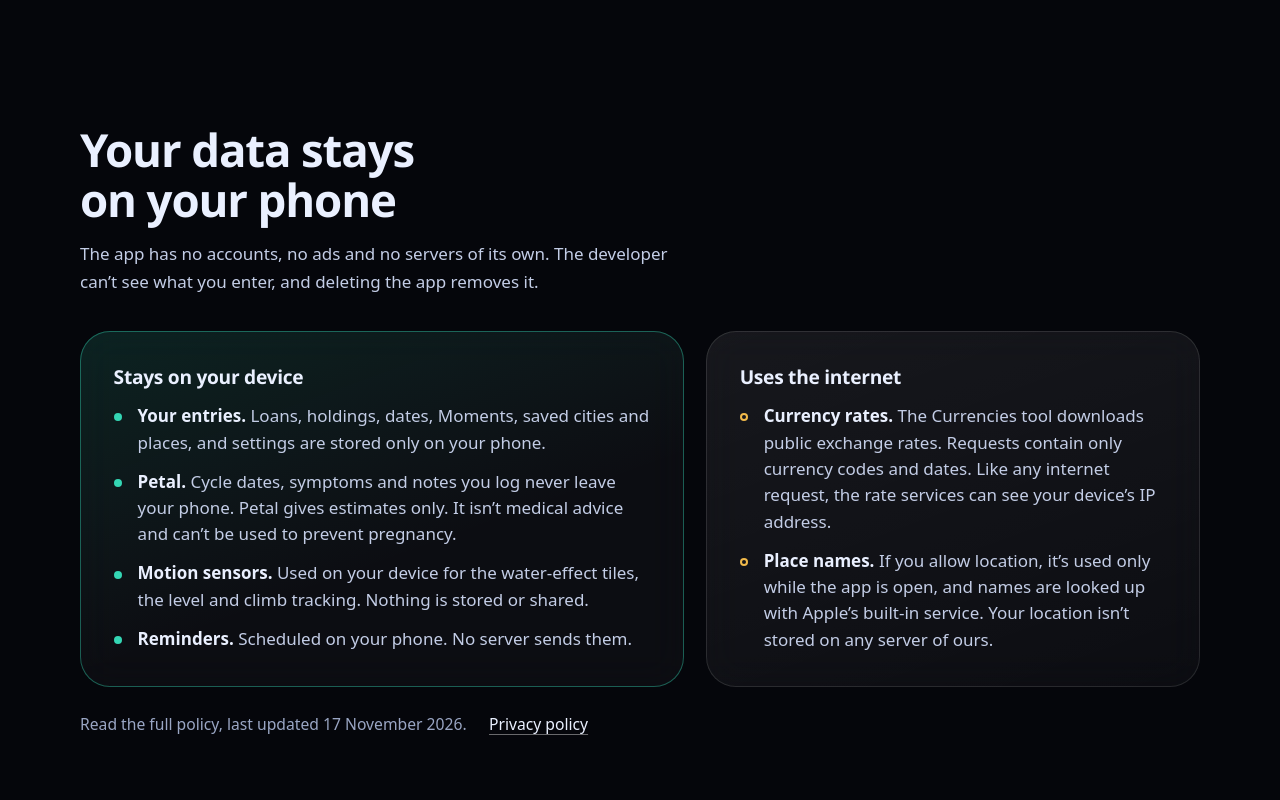
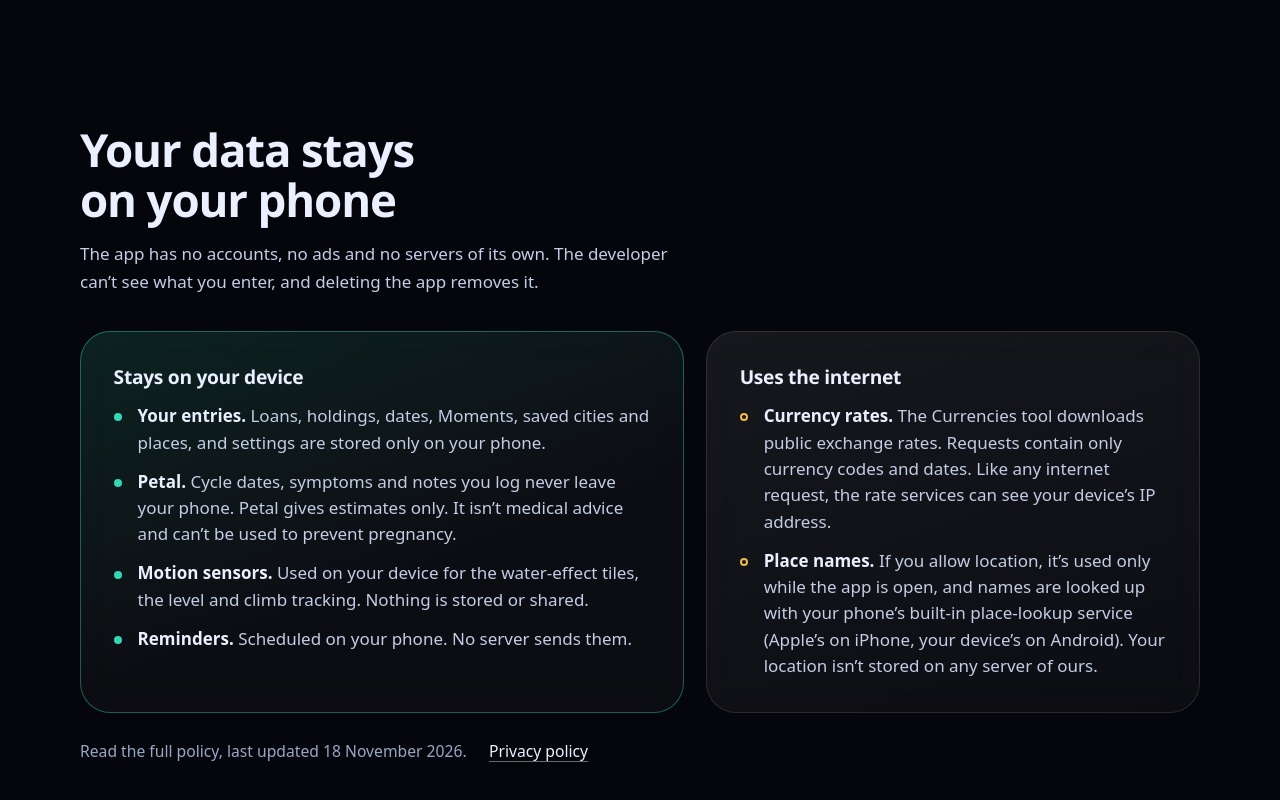
Before and after one commit to israrahmedkhan222-blip/toolspro-hub-support, a plain HTML site: page index.html in a window 1280 px wide. Shown: the part 1918-2718 px from the top of the page. Drawn offline with Linux system fonts and the light colour scheme.

Commit message:
Privacy policy: cover Android place lookup, update date
Co-Authored-By: Claude Sonnet 5.5 <noreply@anthropic.com>
Claude-Session: https://claude.ai/code/session_01SaMJVc7xyDssNUkNQTnnEV

```diff
--- a/index.html
+++ b/index.html
@@ -321,12 +321,12 @@
           <h3>Uses the internet</h3>
           <ul>
             <li><b>Currency rates.</b> The Currencies tool downloads public exchange rates. Requests contain only currency codes and dates. Like any internet request, the rate services can see your device’s IP address.</li>
-            <li><b>Place names.</b> If you allow location, it’s used only while the app is open, and names are looked up with Apple’s built-in service. Your location isn’t stored on any server of ours.</li>
+            <li><b>Place names.</b> If you allow location, it’s used only while the app is open, and names are looked up with your phone’s built-in place-lookup service (Apple’s on iPhone, your device’s on Android). Your location isn’t stored on any server of ours.</li>
           </ul>
         </div>
       </div>
       <p class="privacy-foot">
-        <span>Read the full policy, last updated 17 November 2026.</span>
+        <span>Read the full policy, last updated 18 November 2026.</span>
         <a href="https://github.com/israrahmedkhan222-blip/toolspro-hub-support#-privacy-policy">Privacy policy</a>
       </p>
     </div>
@@ -359,7 +359,7 @@
         </details>
         <details>
           <summary>Compass or Timezones can’t find my location</summary>
-          <div class="ans"><p>Location is optional. Open Settings on your iPhone, choose ToolsPro Hub, then Location, and allow it while using the app. You can still add cities and places by hand without it.</p></div>
+          <div class="ans"><p>Location is optional. Open your phone’s Settings, find ToolsPro Hub, then Location, and allow it while using the app. You can still add cities and places by hand without it.</p></div>
         </details>
         <details>
           <summary>Is Petal medical advice?</summary>
```
Also changed, not shown: 1 other file.
